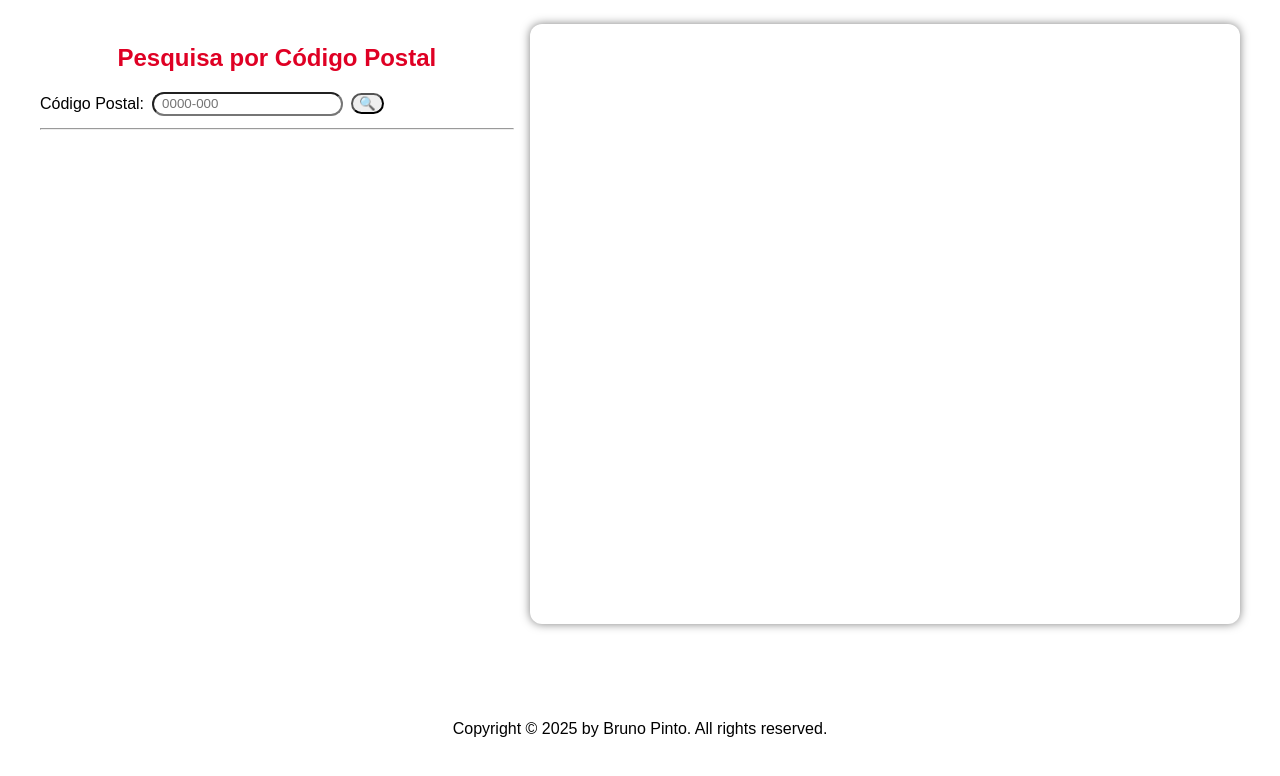
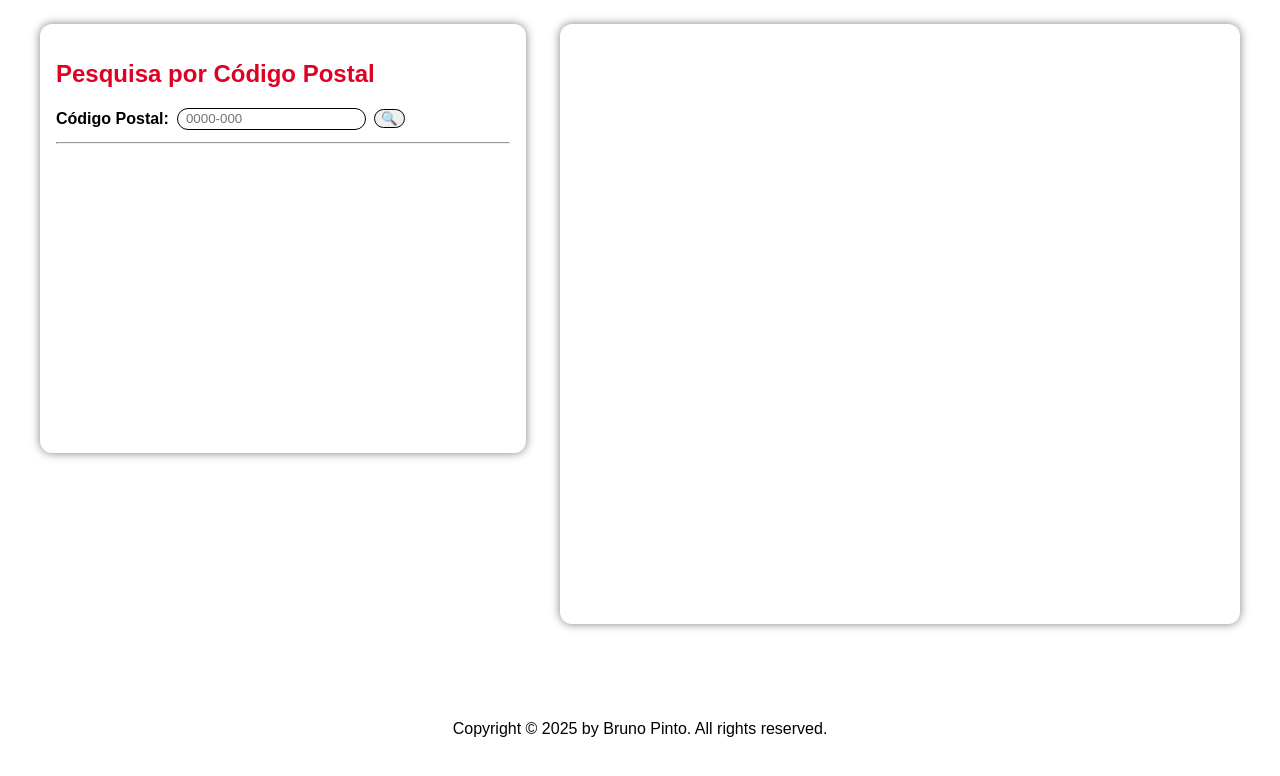
Before and after one commit to BrunoMaiaPinto/gps, a plain HTML site: page index.html in a window 1280 px wide. Drawn offline with nearby package versions, Linux system fonts and the light colour scheme.

```diff
--- a/style.css
+++ b/style.css
@@ -8,18 +8,25 @@ body {
 
 h1 {
   color: #df0024;
-  text-align: center;
 }
 
 .input {
   border-radius: 100px;
+  border: 1px solid black;
   height: 18px;
   padding-left: 8px;
 }
 
 .btn {
   border-radius: 100px;
+  border: 1px solid black;
   cursor: pointer;
+}
+
+.btn:hover {
+  background-color: #df0024;
+  color: #ffffff;
+  transition: all 0.5s;
 }
 
 .localizacao {
@@ -80,6 +87,10 @@ section {
 .container {
   height: 80%;
   width: 40%;
+  padding: 16px;
+  border-radius: 12px;
+  box-shadow: 0 0 10px rgba(0, 0, 0, 0.5);
+  margin-right: 18px;
 }
 
 hr {
@@ -91,3 +102,7 @@ hr {
   align-items: center;
   gap: 8px;
 }
+
+label {
+  font-weight: 600;
+}
```
